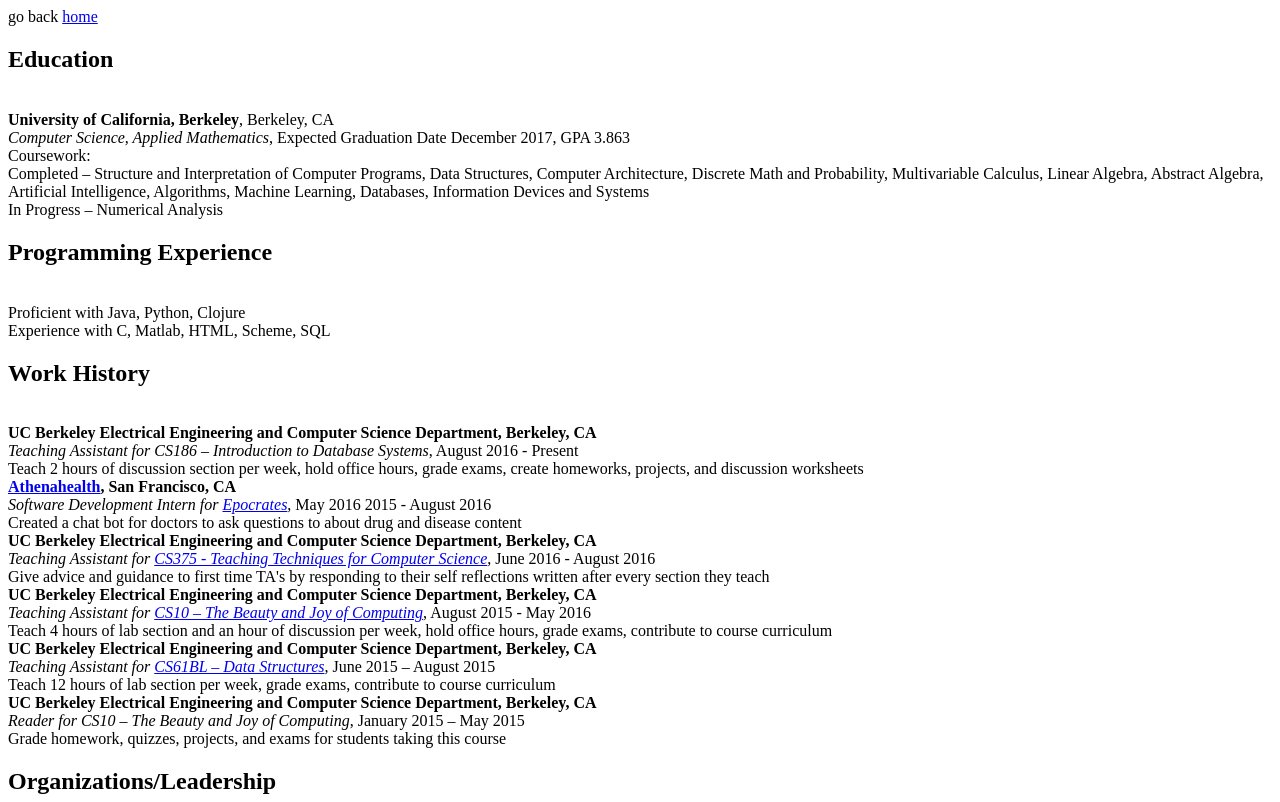
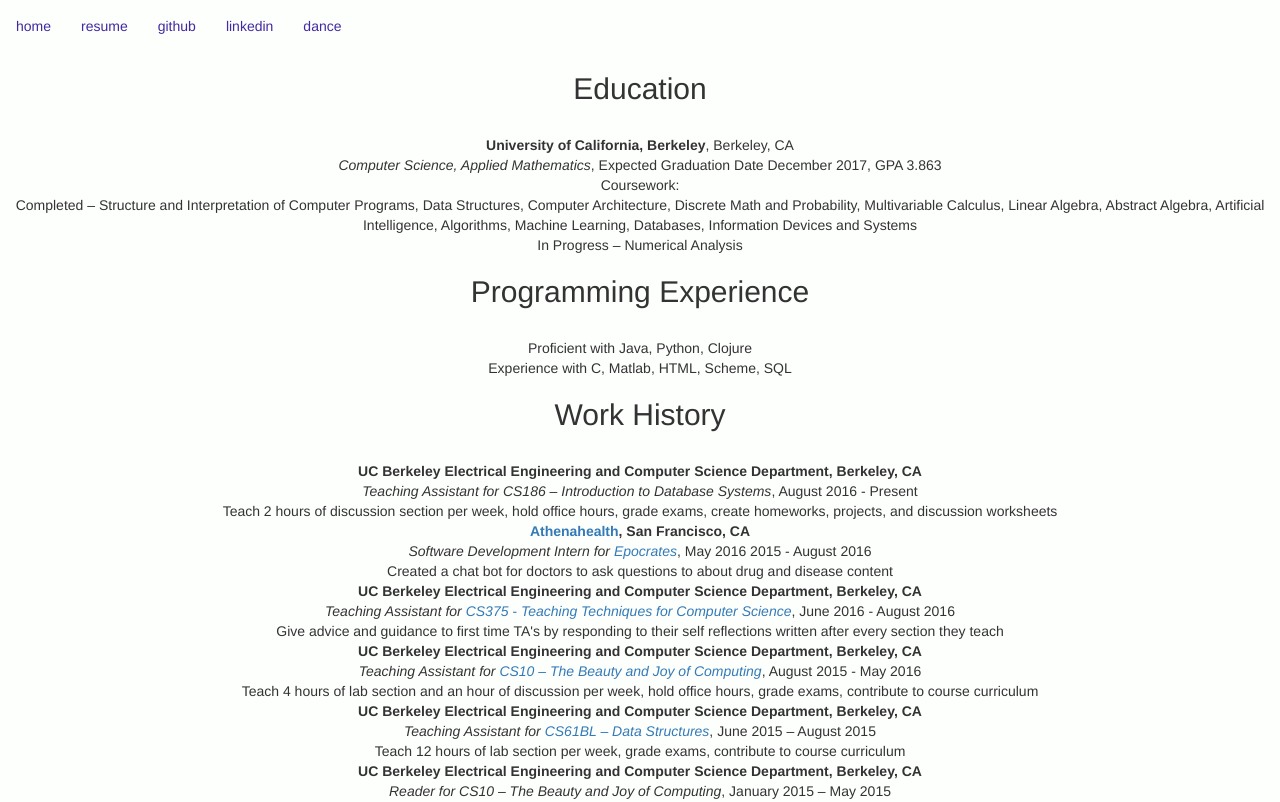
Before and after one commit to amrutayel/amrutayel.github.io, a plain HTML site: page resume.html in a window 1280 px wide. Shown: the top 802 px of the page. Drawn offline with nearby package versions, Linux system fonts and the light colour scheme.

Commit message:
put navbar with resume page

```diff
--- a/resume.html
+++ b/resume.html
@@ -1,4 +1,44 @@
-go back <a href = "/index.html">home</a>
+<html>
+
+<head>
+  <!-- Latest compiled and minified CSS -->
+<link rel="stylesheet" href="https://maxcdn.bootstrapcdn.com/bootstrap/3.3.7/css/bootstrap.min.css" integrity="sha384-BVYiiSIFeK1dGmJRAkycuHAHRg32OmUcww7on3RYdg4Va+PmSTsz/K68vbdEjh4u" crossorigin="anonymous">
+
+<!-- Optional theme -->
+<link rel="stylesheet" href="https://maxcdn.bootstrapcdn.com/bootstrap/3.3.7/css/bootstrap-theme.min.css" integrity="sha384-rHyoN1iRsVXV4nD0JutlnGaslCJuC7uwjduW9SVrLvRYooPp2bWYgmgJQIXwl/Sp" crossorigin="anonymous">
+
+<!-- Latest compiled and minified JavaScript -->
+<script src="https://maxcdn.bootstrapcdn.com/bootstrap/3.3.7/js/bootstrap.min.js" integrity="sha384-Tc5IQib027qvyjSMfHjOMaLkfuWVxZxUPnCJA7l2mCWNIpG9mGCD8wGNIcPD7Txa" crossorigin="anonymous"></script>
+
+<link rel="stylesheet" type="text/css" href="mystyle.css">
+
+
+</head>
+
+
+<body>
+  <div class="wrapper">
+  <nav class="navbar navbar-light bg-faded">
+    <ul class="nav navbar-nav">
+      <li class="nav-item active">
+        <a class="nav-link" href="#">home</a>
+      </li>
+      <li class="nav-item">
+        <a class="nav-link" href="/resume.html">resume<span class="sr-only">(current)</span></a>
+      </li>
+      <li class="nav-item">
+        <a class="nav-link" href="http://github.com/amrutayel">github</a>
+      </li>
+      <li class="nav-item">
+        <a class="nav-link" href="http://www.linkedin.com/in/amrutayelamanchili">linkedin</a>
+      </li>
+      <li class="nav-item">
+        <a class="nav-link" href="http://www.youtube.com/playlist?list=PLOx9xadtbwo3Vad4msSPFEzzr0rNjbwRb">dance</a>
+      </li>
+    </ul>
+  </nav>
+
+
 
 <p><h2>Education</h2>
 <br><b>University of California, Berkeley</b>, Berkeley, CA
@@ -45,3 +85,4 @@ go back <a href = "/index.html">home</a>
 <br><i>Social Media Director and Webmaster</i>, May 2015 – May 2016
 <br>In charge of social media accounts such as facebook, twitter, and Instagram, and maintain the website berkeleydm.org
 </p>
+</body>
```
Also changed, not shown: index.html (+2 -1 lines).
